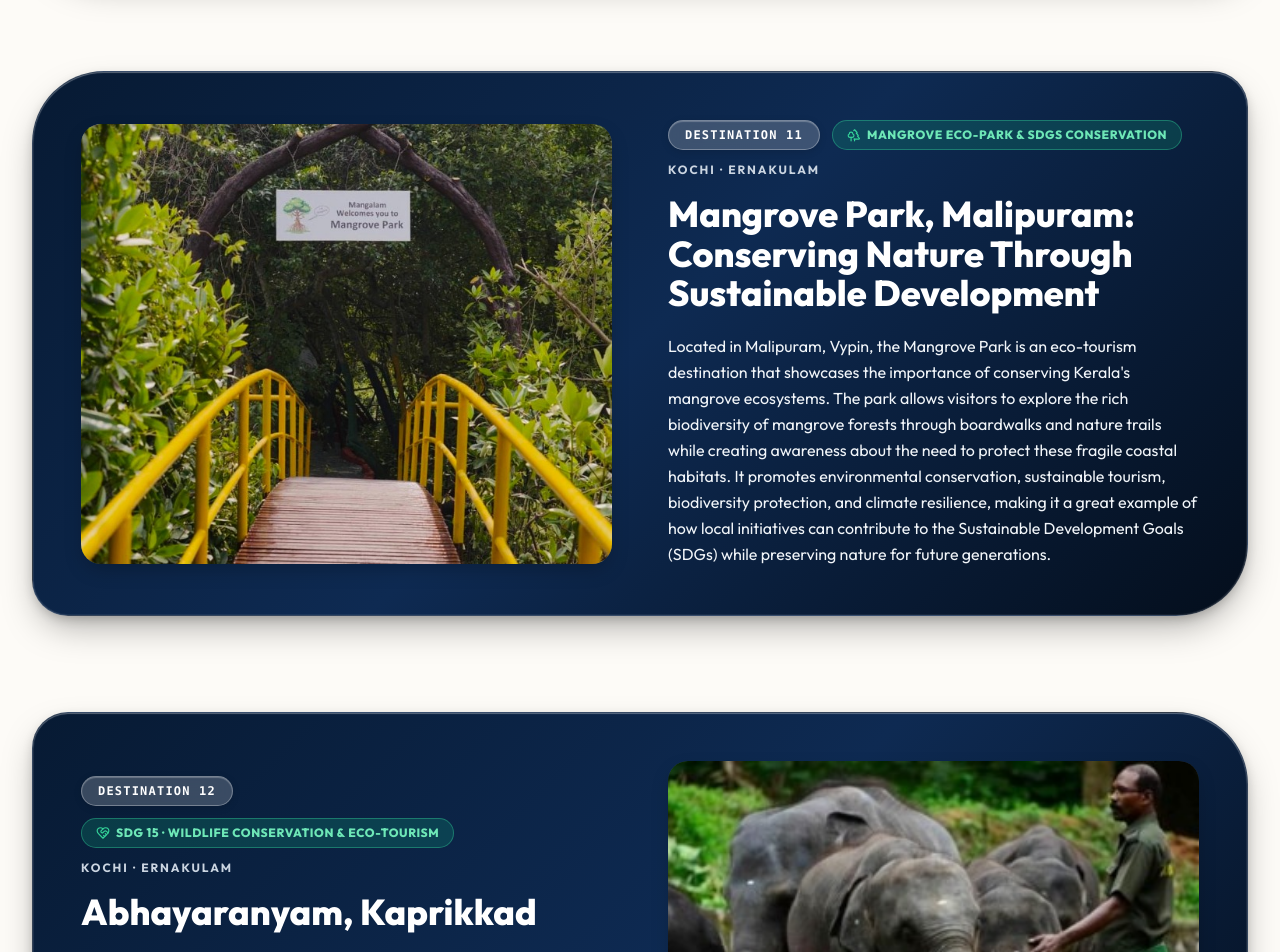
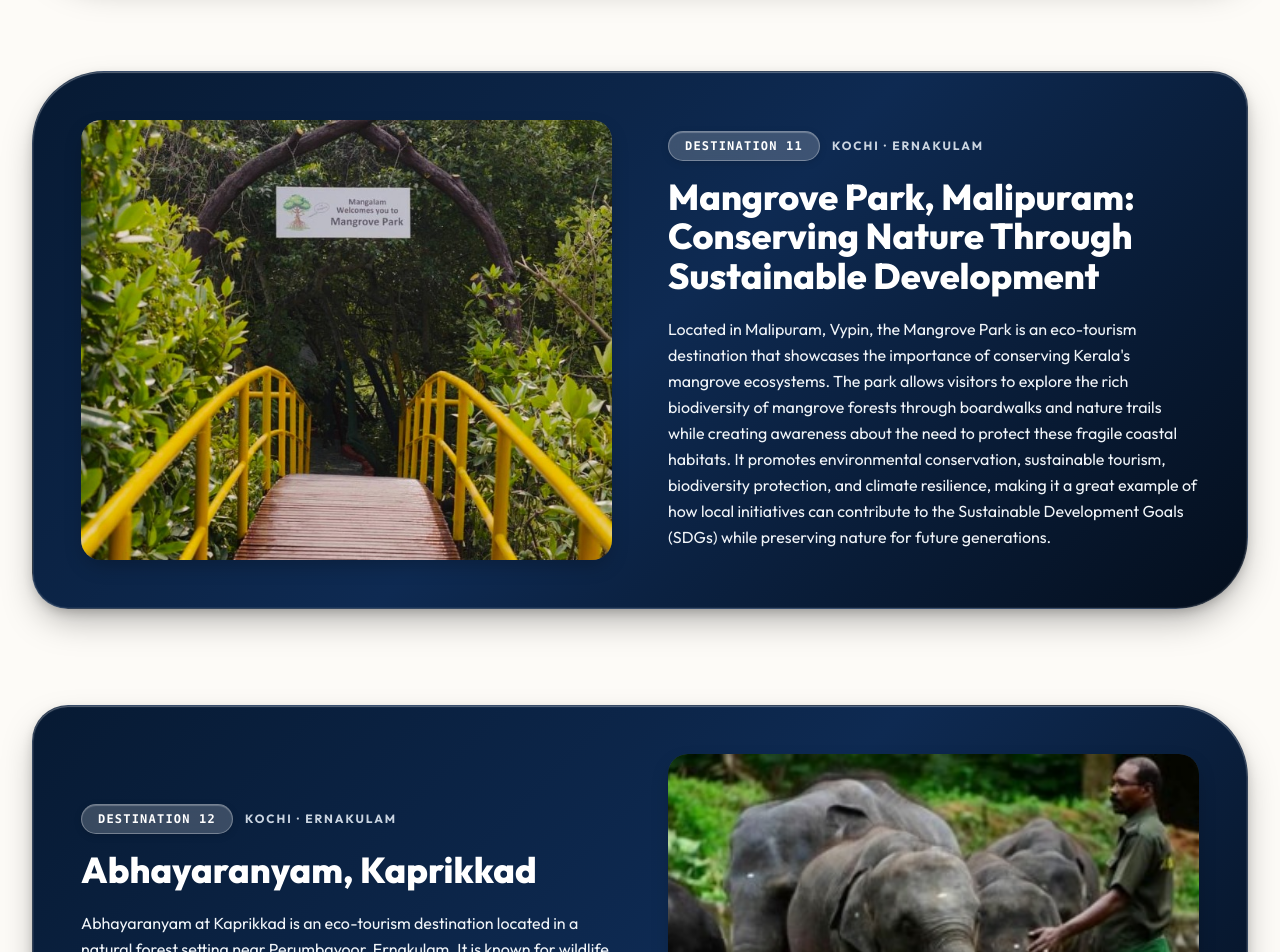
Before and after one commit to Rlabzteam/Dyuti27, a React (Vite) app: page /kochi in a window 1280 px wide. Shown: the part 6920-7872 px from the top of the page. Built offline with nearby package versions, Linux system fonts and the light colour scheme.

Commit message:
feat: add Attractions page to display local tourism destinations and external travel resources

```diff
--- a/src/pages/Attractions.tsx
+++ b/src/pages/Attractions.tsx
@@ -1,5 +1,5 @@
 import React from 'react';
-import { ExternalLink, Trees, HeartHandshake } from 'lucide-react';
+import { ExternalLink } from 'lucide-react';
 import { CONFERENCE_DATA } from '@/data/conference';
 
 export const Attractions: React.FC = () => {
@@ -86,18 +86,6 @@ export const Attractions: React.FC = () => {
                     <span className="font-mono text-xs font-black px-4 py-1.5 rounded-full bg-white/20 border border-white/30 text-white uppercase tracking-widest shadow-xs hd-chip">
                       Destination {String(idx + 1).padStart(2, '0')}
                     </span>
-                    {attraction.id === 'mangrove-park-malipuram' && (
-                      <span className="font-sans text-xs font-extrabold px-3.5 py-1.5 rounded-full bg-emerald-500/20 border border-emerald-400/40 text-emerald-300 uppercase tracking-wider shadow-xs flex items-center gap-1.5">
-                        <Trees className="w-3.5 h-3.5 text-emerald-400" />
-                        <span>Mangrove Eco-Park &amp; SDGs Conservation</span>
-                      </span>
-                    )}
-                    {attraction.id === 'abhayaranyam-kaprikkad' && (
-                      <span className="font-sans text-xs font-extrabold px-3.5 py-1.5 rounded-full bg-emerald-500/20 border border-emerald-400/40 text-emerald-300 uppercase tracking-wider shadow-xs flex items-center gap-1.5">
-                        <HeartHandshake className="w-3.5 h-3.5 text-emerald-400" />
-                        <span>SDG 15 &middot; Wildlife Conservation &amp; Eco-Tourism</span>
-                      </span>
-                    )}
                     <span className="text-xs font-sans uppercase tracking-[0.16em] text-slate-300 font-bold">
                       Kochi &middot; Ernakulam
                     </span>
```
